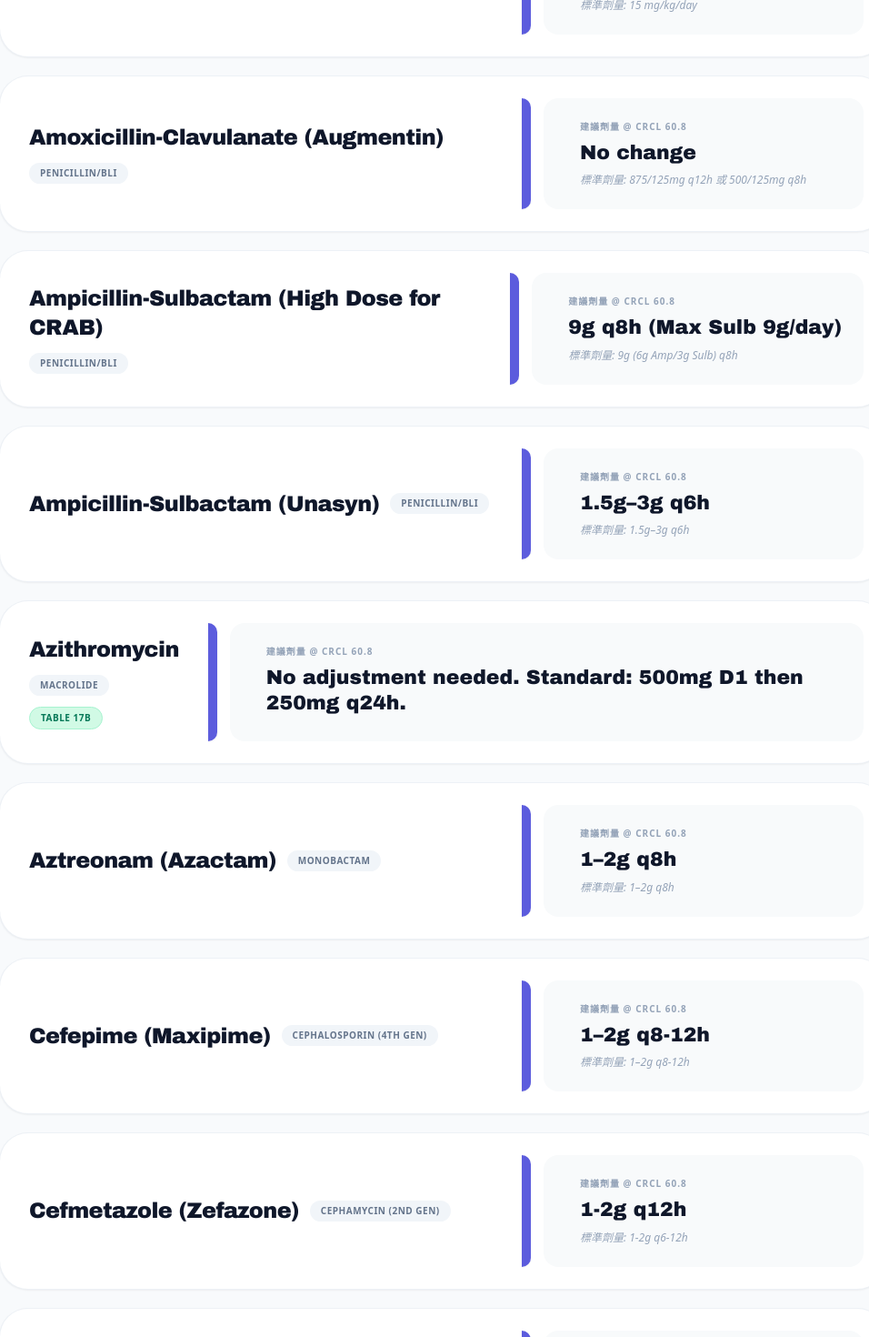
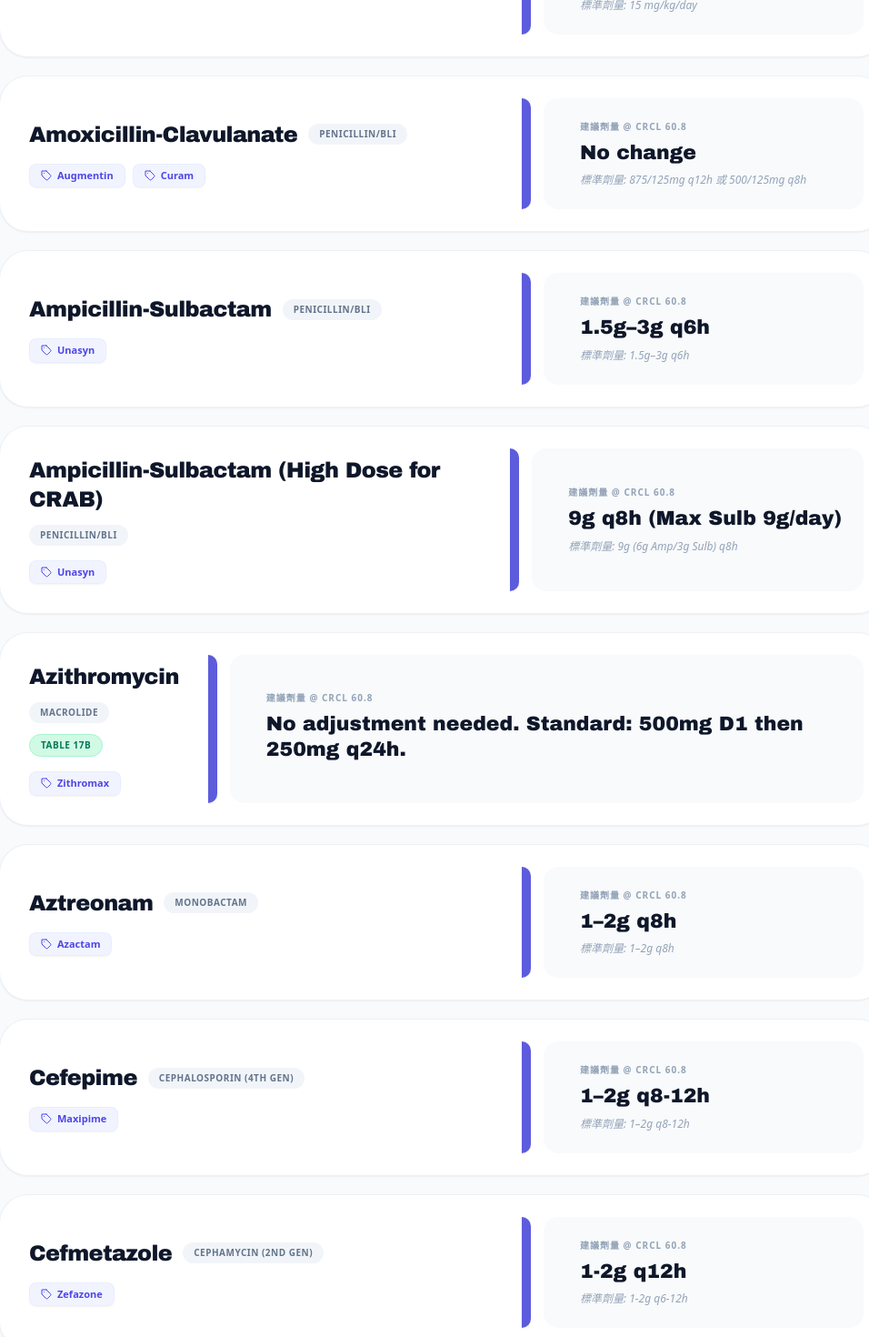
Before and after one commit to PeterWei078/antibiotics_renal_dose_adjuction, a React (Vite) app: page / in a window 1280 px wide. Shown: the part 840-2310 px from the top of the page at 91% size, without its empty margins (153-1109 px from the left). Built offline with nearby package versions, Linux system fonts and the light colour scheme.

Commit message:
generic_name_editable

```diff
--- a/src/App.jsx
+++ b/src/App.jsx
@@ -26,6 +26,7 @@
 const Upload = (props) => <IconBase {...props}><path d="M21 15v4a2 2 0 0 1-2 2H5a2 2 0 0 1-2-2v-4" /><polyline points="17 8 12 3 7 8" /><line x1="12" x2="12" y1="3" y2="15" /></IconBase>;
 const Database = (props) => <IconBase {...props}><ellipse cx="12" cy="5" rx="9" ry="3" /><path d="M3 5V19A9 3 0 0 0 21 19V5" /><path d="M3 12A9 3 0 0 0 21 12" /></IconBase>;
 const Copy = (props) => <IconBase {...props}><rect width="14" height="14" x="8" y="8" rx="2" ry="2" /><path d="M4 16c-1.1 0-2-.9-2-2V4c0-1.1.9-2 2-2h10c1.1 0 2 .9 2 2" /></IconBase>;
+const Tag = (props) => <IconBase {...props}><path d="M12 2H2v10l9.29 9.29c.94.94 2.48.94 3.42 0l6.58-6.58c.94-.94.94-2.48 0-3.42L12 2Z" /><line x1="7" y1="7" x2="7.01" y2="7" /></IconBase>;
 
 // --- 預設值 ---
 const DEFAULT_VALUES = {
@@ -43,7 +44,8 @@
   // --- Table 17A: 需要調整劑量的藥物 ---
   {
     id: "cefepime",
-    name: "Cefepime (Maxipime)",
+    name: "Cefepime",
+    tradeNames: ["Maxipime"],
     category: "Cephalosporin (4th Gen)",
     is17B: false,
     normal: "1–2g q8-12h",
@@ -61,6 +63,7 @@
   {
     id: "ceftazidime",
     name: "Ceftazidime",
+    tradeNames: ["Fortum"],
     category: "Cephalosporin (3rd Gen)",
     is17B: false,
     normal: "2g q8h",
@@ -73,7 +76,8 @@
   },
   {
     id: "cefmetazole",
-    name: "Cefmetazole (Zefazone)",
+    name: "Cefmetazole",
+    tradeNames: ["Zefazone"],
     category: "Cephamycin (2nd Gen)",
     is17B: false,
     normal: "1-2g q6-12h",
@@ -86,7 +90,8 @@
   },
   {
     id: "ceftaroline",
-    name: "Ceftaroline (Zinforo)",
+    name: "Ceftaroline",
+    tradeNames: ["Zinforo"],
     category: "Cephalosporin (5th Gen)",
     is17B: false,
     normal: "600mg q12h",
@@ -138,7 +143,8 @@
   },
   {
     id: "aztreonam",
-    name: "Aztreonam (Azactam)",
+    name: "Aztreonam",
+    tradeNames: ["Azactam"],
     category: "Monobactam",
     is17B: false,
     normal: "1–2g q8h",
@@ -152,6 +158,7 @@
   {
     id: "ciprofloxacin-iv",
     name: "Ciprofloxacin (IV)",
+    tradeNames: ["Cipro"],
     category: "Fluoroquinolone",
     is17B: false,
     normal: "400 mg q8-12h",
@@ -165,6 +172,7 @@
   {
     id: "acyclovir-iv",
     name: "Acyclovir (IV)",
+    tradeNames: ["Zovirax"],
     category: "Antiviral",
     is17B: false,
     normal: "5–10 mg/kg q8h",
@@ -177,7 +185,8 @@
   },
   {
     id: "amoxicillin-clavulanate",
-    name: "Amoxicillin-Clavulanate (Augmentin)",
+    name: "Amoxicillin-Clavulanate",
+    tradeNames: ["Augmentin", "Curam"],
     category: "Penicillin/BLI",
     is17B: false,
     normal: "875/125mg q12h 或 500/125mg q8h",
@@ -189,7 +198,8 @@
   },
   {
     id: "voriconazole",
-    name: "Voriconazole (Vfend)",
+    name: "Voriconazole",
+    tradeNames: ["Vfend"],
     category: "Antifungal",
     is17B: false,
     normal: "Oral: 200mg q12h / IV: 4-6 mg/kg q12h",
@@ -202,7 +212,8 @@
   },
   {
     id: "ampicillin-sulbactam",
-    name: "Ampicillin-Sulbactam (Unasyn)",
+    name: "Ampicillin-Sulbactam",
+    tradeNames: ["Unasyn"],
     category: "Penicillin/BLI",
     is17B: false,
     normal: "1.5g–3g q6h",
@@ -215,6 +226,7 @@
   {
     id: "ampicillin-sulbactam-high",
     name: "Ampicillin-Sulbactam (High Dose for CRAB)",
+    tradeNames: ["Unasyn"],
     category: "Penicillin/BLI",
     is17B: false,
     normal: "9g (6g Amp/3g Sulb) q8h",
@@ -234,7 +246,8 @@
   },
   {
     id: "meropenem",
-    name: "Meropenem (Meronem)",
+    name: "Meropenem",
+    tradeNames: ["Meronem"],
     category: "Carbapenem",
     is17B: false,
     normal: "1g q8h",
@@ -246,7 +259,8 @@
   },
   {
     id: "imipenem-cilastatin",
-    name: "Imipenem-cilastatin (Tienam)",
+    name: "Imipenem-cilastatin",
+    tradeNames: ["Tienam"],
     category: "Carbapenem",
     is17B: false,
     normal: "500mg q6h",
@@ -258,7 +272,8 @@
   },
   {
     id: "ertapenem",
-    name: "Ertapenem (Invanz)",
+    name: "Ertapenem",
+    tradeNames: ["Invanz"],
     category: "Carbapenem",
     is17B: false,
     normal: "1g q24h",
@@ -271,6 +286,7 @@
   {
     id: "gentamicin",
     name: "Gentamicin",
+    tradeNames: [],
     category: "Aminoglycoside",
     is17B: false,
     normal: "3–5 mg/kg/day",
@@ -283,6 +299,7 @@
   {
     id: "vancomycin",
     name: "Vancomycin (IV)",
+    tradeNames: ["Vancocin"],
     category: "Glycopeptide",
     is17B: false,
     normal: "15-20 mg/kg q8-12h (Loading: 20-35 mg/kg)",
@@ -300,6 +317,7 @@
   {
     id: "amikacin",
     name: "Amikacin",
+    tradeNames: [],
     category: "Aminoglycoside",
     is17B: false,
     normal: "15 mg/kg/day",
@@ -311,7 +329,8 @@
   },
   {
     id: "levofloxacin",
-    name: "Levofloxacin (Levaquin)",
+    name: "Levofloxacin",
+    tradeNames: ["Levaquin"],
     category: "Fluoroquinolone",
     is17B: false,
     normal: "500–750mg q24h",
@@ -322,7 +341,8 @@
   },
   {
     id: "flomoxef",
-    name: "Flomoxef (Flumarin)",
+    name: "Flomoxef",
+    tradeNames: ["Flumarin"],
     category: "Oxacephem",
     is17B: false,
     normal: "1–2g q12h",
@@ -335,6 +355,7 @@
   {
     id: "teicoplanin",
     name: "Teicoplanin",
+    tradeNames: ["Tardocel"],
     category: "Glycopeptide",
     is17B: false,
     normal: "6–12 mg/kg q24h",
@@ -348,6 +369,7 @@
   {
     id: "pip-tazo-non",
     name: "Piperacillin-Tazobactam (Non-PS)",
+    tradeNames: ["Tazocin", "Zosyn"],
     category: "Penicillin/BLI",
     is17B: false,
     normal: "3.375g q6h or 4.5g q8h",
@@ -359,6 +381,7 @@
   {
     id: "pip-tazo-ps",
     name: "Piperacillin-Tazobactam (PS dose)",
+    tradeNames: ["Tazocin", "Zosyn"],
     category: "Penicillin/BLI",
     is17B: false,
     normal: "3.375g q4h or 4.5g q6h",
@@ -369,6 +392,7 @@
   {
     id: "colistin",
     name: "Colistin (CMS)",
+    tradeNames: [],
     category: "Polymyxin",
     is17B: false,
     normal: "2.5–5 mg/kg/day CBA",
@@ -380,14 +404,14 @@
   },
 
   // --- Table 17B: 無需調整劑量的藥物 ---
-  { id: "azithromycin", name: "Azithromycin", category: "Macrolide", is17B: true, notes: "No adjustment needed. Standard: 500mg D1 then 250mg q24h." },
-  { id: "ceftriaxone", name: "Ceftriaxone", category: "Cephalosporin (3rd)", is17B: true, notes: "No adjustment needed. Standard: 1-2g q24h." },
-  { id: "clindamycin", name: "Clindamycin", category: "Lincosamide", is17B: true, notes: "No adjustment needed. Standard: 300-450mg PO q6-8h / 600-900mg IV q8h." },
-  { id: "doxycycline", name: "Doxycycline", category: "Tetracycline", is17B: true, notes: "No adjustment needed. Standard: 100mg q12h." },
-  { id: "tigecycline", name: "Tigecycline (Tygacil)", category: "Glycylcycline", is17B: true, notes: "No adjustment needed (Hepatic). Standard: Load 100mg, then 50mg q12h." },
-  { id: "linezolid", name: "Linezolid", category: "Oxazolidinone", is17B: true, notes: "No adjustment needed. Standard: 600mg q12h." },
-  { id: "metronidazole", name: "Metronidazole", category: "Nitroimidazole", is17B: true, notes: "No adjustment needed. Standard: 500mg q8h." },
-  { id: "moxifloxacin", name: "Moxifloxacin", category: "Fluoroquinolone", is17B: true, notes: "No adjustment needed. Standard: 400mg q24h." }
+  { id: "azithromycin", name: "Azithromycin", tradeNames: ["Zithromax"], category: "Macrolide", is17B: true, notes: "No adjustment needed. Standard: 500mg D1 then 250mg q24h." },
+  { id: "ceftriaxone", name: "Ceftriaxone", tradeNames: ["Rocephin"], category: "Cephalosporin (3rd)", is17B: true, notes: "No adjustment needed. Standard: 1-2g q24h." },
+  { id: "clindamycin", name: "Clindamycin", tradeNames: ["Dalacin"], category: "Lincosamide", is17B: true, notes: "No adjustment needed. Standard: 300-450mg PO q6-8h / 600-900mg IV q8h." },
+  { id: "doxycycline", name: "Doxycycline", tradeNames: [], category: "Tetracycline", is17B: true, notes: "No adjustment needed. Standard: 100mg q12h." },
+  { id: "tigecycline", name: "Tigecycline", tradeNames: ["Tygacil"], category: "Glycylcycline", is17B: true, notes: "No adjustment needed (Hepatic). Standard: Load 100mg, then 50mg q12h." },
+  { id: "linezolid", name: "Linezolid", tradeNames: ["Zyvox"], category: "Oxazolidinone", is17B: true, notes: "No adjustment needed. Standard: 600mg q12h." },
+  { id: "metronidazole", name: "Metronidazole", tradeNames: ["Flagyl"], category: "Nitroimidazole", is17B: true, notes: "No adjustment needed. Standard: 500mg q8h." },
+  { id: "moxifloxacin", name: "Moxifloxacin", tradeNames: ["Avelox"], category: "Fluoroquinolone", is17B: true, notes: "No adjustment needed. Standard: 400mg q24h." }
 ];
 
 const App = () => {
@@ -403,7 +427,17 @@
   // --- 永續儲存與編輯狀態 ---
   const [drugs, setDrugs] = useState(() => {
     const saved = localStorage.getItem('renal_guide_drugs');
-    return saved ? JSON.parse(saved) : DRUG_DATA;
+    if (!saved) return DRUG_DATA;
+    try {
+      const parsed = JSON.parse(saved);
+      // Data Migration: Ensure tradeNames field exists
+      return parsed.map(d => ({
+        ...d,
+        tradeNames: d.tradeNames || []
+      }));
+    } catch (e) {
+      return DRUG_DATA;
+    }
   });
 
   useEffect(() => {
@@ -412,6 +446,10 @@
 
   const [isEditingPearls, setIsEditingPearls] = useState(false);
   const [editedPearls, setEditedPearls] = useState([]);
+
+  // --- 商品名編輯狀態 ---
+  const [isEditingTradeNames, setIsEditingTradeNames] = useState(false);
+  const [editedTradeNames, setEditedTradeNames] = useState([]);
 
   // --- 永續資料匯出/匯入 ---
   const [isDataModalOpen, setIsDataModalOpen] = useState(false);
@@ -509,6 +547,31 @@
     setIsEditingPearls(false);
   };
 
+  const handleStartEditTradeNames = () => {
+    if (!currentDrug) return;
+    setEditedTradeNames([...(currentDrug.tradeNames || [])]);
+    setIsEditingTradeNames(true);
+  };
+
+  const handleSaveTradeNames = () => {
+    if (!currentDrug) return;
+    const cleanNames = editedTradeNames.filter(tn => tn.trim() !== '');
+    const updatedDrugs = drugs.map(d => {
+      if (d.id === currentDrug.id) {
+        return { ...d, tradeNames: cleanNames };
+      }
+      return d;
+    });
+
+    localStorage.setItem('renal_guide_drugs', JSON.stringify(updatedDrugs));
+    setDrugs(updatedDrugs);
+
+    const updatedDrugMatch = updatedDrugs.find(d => d.id === currentDrug.id);
+    if (updatedDrugMatch) setSelectedDrug(updatedDrugMatch);
+
+    setIsEditingTradeNames(false);
+  };
+
   const handleRestoreOriginal = () => {
     if (!currentDrug) return;
     const originalVersion = DRUG_DATA.find(d => d.id === currentDrug.id);
@@ -568,7 +631,8 @@
   const filteredDrugs = useMemo(() => {
     return drugs.filter(drug =>
       drug.name.toLowerCase().includes(searchTerm.toLowerCase()) ||
-      drug.category.toLowerCase().includes(searchTerm.toLowerCase())
+      drug.category.toLowerCase().includes(searchTerm.toLowerCase()) ||
+      (drug.tradeNames && drug.tradeNames.some(tn => tn.toLowerCase().includes(searchTerm.toLowerCase())))
     ).sort((a, b) => a.name.localeCompare(b.name));
   }, [searchTerm, drugs]);
 
@@ -832,7 +896,7 @@
           <Search className="absolute left-6 top-1/2 -translate-y-1/2 text-slate-300 w-6 h-6 transition-colors group-focus-within:text-indigo-500" strokeWidth={2.5} />
           <input
             type="text"
-            placeholder={`搜尋藥物，點選特定項目後可「編輯」臨床備註 (Pearls)...`}
+            placeholder={`搜尋藥物（學名或商品名），點擊後可「編輯」備註或增減商品名稱...`}
             className="w-full pl-16 pr-16 py-6 bg-white rounded-full shadow-sm border border-slate-200/60 focus:ring-4 focus:ring-indigo-500/10 focus:border-indigo-500 text-lg font-bold text-slate-700 outline-none transition-all placeholder:text-slate-300 placeholder:font-medium"
             value={searchTerm}
             onChange={e => {
@@ -891,6 +955,28 @@
                       <span className="text-[10px] font-black px-3 py-1 rounded-full bg-slate-100 text-slate-500 uppercase tracking-wider">{drug.category}</span>
                       {isHD && !drug.is17B && <span className="bg-red-400/20 text-red-600 border border-red-400/30 text-[10px] font-black px-3 py-1 rounded-full shadow-sm uppercase tracking-wider">Hemodialysis</span>}
                       {drug.is17B && <span className="bg-emerald-100 text-emerald-700 text-[10px] font-black px-3 py-1 rounded-full border border-emerald-200 tracking-wider">TABLE 17B</span>}
+                    </div>
+
+                    {/* 商品名區塊 Trade Names */}
+                    <div className="flex flex-wrap gap-2">
+                      {drug.tradeNames && drug.tradeNames.length > 0 ? (
+                        drug.tradeNames.map((tn, idx) => (
+                          <span key={idx} className="inline-flex items-center gap-1.5 px-3 py-1 bg-indigo-50/80 text-indigo-600 rounded-lg text-[11px] font-bold border border-indigo-100/50 shadow-sm">
+                            <Tag className="w-3 h-3" /> {tn}
+                          </span>
+                        ))
+                      ) : (
+                        !selectedDrug ? null : <span className="text-[11px] text-slate-400 italic">尚未設定商品名</span>
+                      )}
+                      {selectedDrug && (
+                        <button
+                          onClick={(e) => { e.stopPropagation(); handleStartEditTradeNames(); }}
+                          className="p-1 px-2.5 bg-slate-100 hover:bg-slate-200 text-slate-500 rounded-lg text-[10px] font-black uppercase tracking-wider transition-all border border-slate-200 flex items-center gap-1"
+                          title="增修商品名稱"
+                        >
+                          <Edit2 className="w-3 h-3" /> 增修商品名
+                        </button>
+                      )}
                     </div>
 
                     {drug.loadingDose && (
@@ -1144,6 +1230,71 @@
           </div>
         </div>
       )}
+
+      {/* 商品名編輯互動視窗 (Trade Names Modal) */}
+      {isEditingTradeNames && (
+        <div className="fixed inset-0 z-[110] flex items-center justify-center p-4">
+          <div className="absolute inset-0 bg-slate-900/60 backdrop-blur-sm" onClick={() => setIsEditingTradeNames(false)}></div>
+          <div className="relative bg-white w-full max-w-md rounded-[2.5rem] shadow-2xl overflow-hidden animate-in fade-in zoom-in duration-300">
+            <div className="p-8 space-y-6">
+              <div className="flex items-center gap-3">
+                <div className="p-2 bg-indigo-100 text-indigo-600 rounded-xl">
+                  <Tag className="w-5 h-5" />
+                </div>
+                <div>
+                  <h3 className="text-lg font-black text-slate-900 leading-tight">編輯商品名稱</h3>
+                  <p className="text-xs text-slate-400 font-bold uppercase tracking-wider">{currentDrug?.name}</p>
+                </div>
+              </div>
+
+              <div className="space-y-3 max-h-[40vh] overflow-y-auto px-1">
+                {editedTradeNames.map((tn, idx) => (
+                  <div key={idx} className="flex gap-2">
+                    <input
+                      type="text"
+                      value={tn}
+                      onChange={(e) => {
+                        const newNames = [...editedTradeNames];
+                        newNames[idx] = e.target.value;
+                        setEditedTradeNames(newNames);
+                      }}
+                      className="flex-1 bg-slate-50 border-none rounded-xl px-4 py-2.5 font-bold text-sm text-slate-700 focus:ring-2 focus:ring-indigo-500 outline-none transition-shadow"
+                      placeholder="例如: Augmentin"
+                    />
+                    <button
+                      onClick={() => setEditedTradeNames(editedTradeNames.filter((_, i) => i !== idx))}
+                      className="p-2.5 bg-red-50 text-red-500 hover:bg-red-100 rounded-xl transition-colors"
+                    >
+                      <Trash2 className="w-4 h-4" />
+                    </button>
+                  </div>
+                ))}
+                <button
+                  onClick={() => setEditedTradeNames([...editedTradeNames, ''])}
+                  className="w-full py-3 border-2 border-dashed border-slate-200 rounded-xl text-xs font-bold text-slate-400 hover:border-indigo-500/50 hover:text-indigo-500 transition-all flex items-center justify-center gap-2"
+                >
+                  <Plus className="w-4 h-4" /> 新增商品名稱
+                </button>
+              </div>
+
+              <div className="flex gap-3 pt-4 border-t border-slate-100">
+                <button
+                  onClick={() => setIsEditingTradeNames(false)}
+                  className="flex-1 py-3 text-sm font-black text-slate-400 hover:bg-slate-50 rounded-2xl transition-all"
+                >
+                  取消
+                </button>
+                <button
+                  onClick={handleSaveTradeNames}
+                  className="flex-[2] py-3 bg-indigo-600 hover:bg-indigo-700 text-white rounded-2xl font-black text-sm shadow-lg shadow-indigo-200 transition-all active:scale-[0.98]"
+                >
+                  儲存修改
+                </button>
+              </div>
+            </div>
+          </div>
+        </div>
+      )}
     </div>
   );
 };
```
